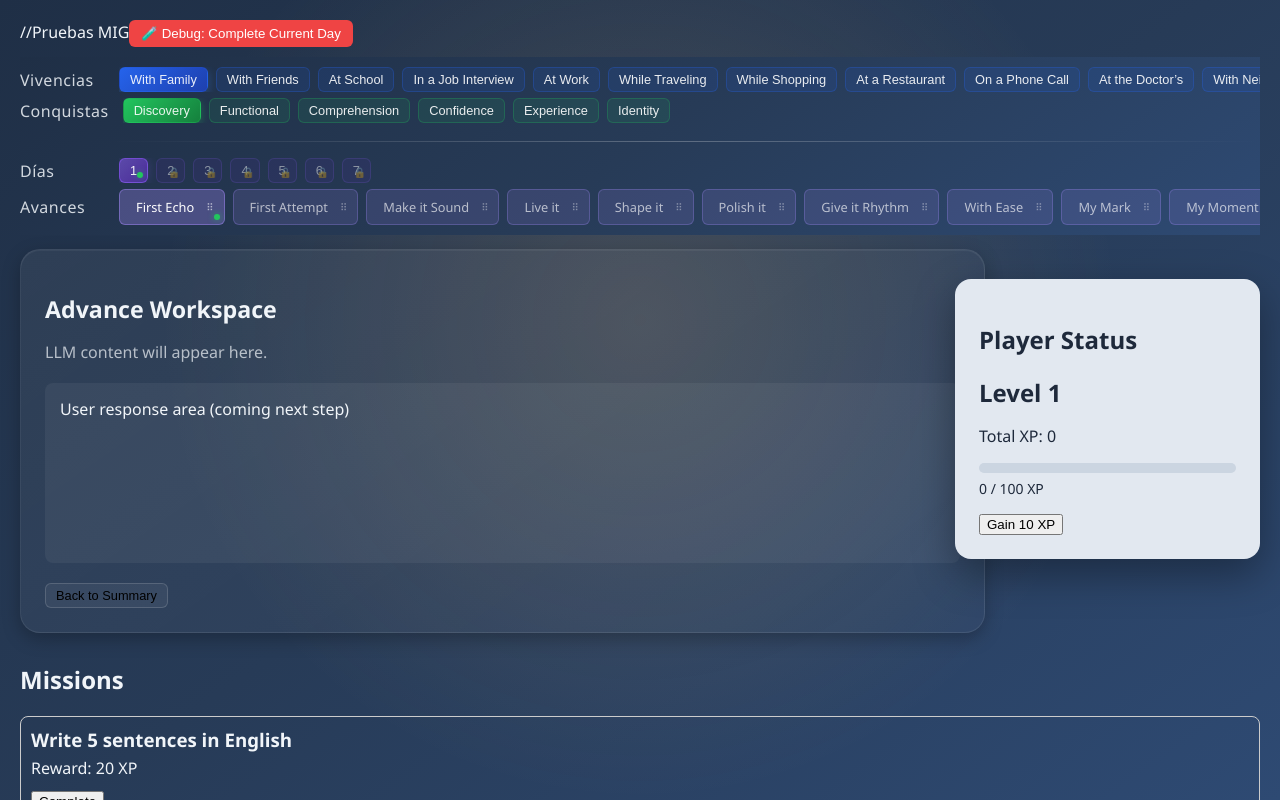
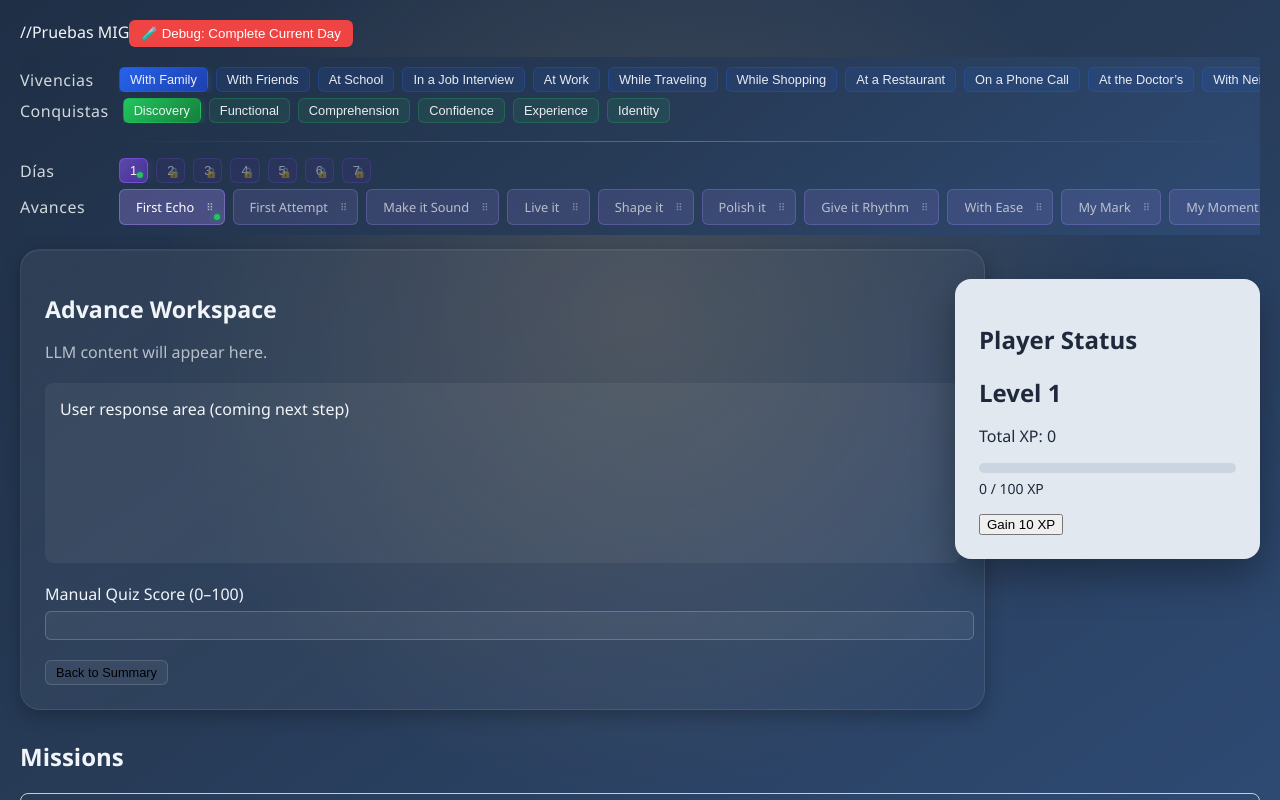
Before and after one commit to mineinfante/english-quest, a React (Vite) app: page / in a window 1280 px wide. Both pictures are taken after a click on the button "Start Advance". Shown: the top 800 px of the page. Built offline with nearby package versions, Linux system fonts and the light colour scheme.

Commit message:
estado estable antes de implementar E2 evaluacion dinamica de dia

```diff
--- a/src/App.jsx
+++ b/src/App.jsx
@@ -5,6 +5,7 @@ import { CONTENT } from "./content"
 import Header from "./components/Header"
 import AdvancePanel from "./components/AdvancePanel.jsx"
 import { createInitialPlayer } from "./state/createInitialPlayer"
+import { resolvePassingScore } from "./engine/passingScoreEngine.js"
 
 function App() {
 
@@ -23,6 +24,7 @@ function App() {
   const [activeVivencia, setActiveVivencia] = useState("family")
   const [activeConquista, setActiveConquista] = useState("A1")
   const [isAdvanceRunning, setIsAdvanceRunning] = useState(false)
+  const [manualScore, setManualScore] = useState("")
 
   // =============================
   // 3️⃣ Derivados
@@ -69,6 +71,16 @@ function App() {
         ]
       : null
 
+  const passingScore = currentAdvance
+    ? resolvePassingScore({
+        vivenciaId: activeVivencia,
+        conquistaId: activeConquista,
+        advanceId: currentAdvance.id
+      })
+    : null
+
+    console.log("Resolved Passing Score:", passingScore)
+
   // =============================
   // 🟣 Día completado
   // =============================
@@ -79,7 +91,11 @@ function App() {
         levelState?.advancesProgress?.[
           `${currentDay}-${advance.id}`
         ]
-      return progress?.finished && progress?.passed
+
+      return (
+        progress?.finished === true &&
+        progress?.passed === true
+      )
     })
 
   // =============================
@@ -159,14 +175,24 @@ console.log("Conquista completed:", isConquistaCompleted)
 
     setPlayer((prev) => {
 
-console.log("After mission:", player)
-
       const vivenciaData = prev.vivencias[activeVivencia]
       const conquistaData = vivenciaData[activeConquista]
 
+      const score = Number(manualScore)
+      if (isNaN(score)) return prev
 
-console.log("Updated advance:", `${currentDay}-${currentAdvance.id}`)
+      const requiredScore = resolvePassingScore({
+        vivenciaId: activeVivencia,
+        conquistaId: activeConquista,
+        advanceId: currentAdvance.id
+      })
 
+      const didPass = score >= requiredScore
+
+      const advanceKey = `${currentDay}-${currentAdvance.id}`
+      const baseXP = 7
+      const bonusXP = didPass ? 3 : 0
+      const totalXP = baseXP + bonusXP
 
       return {
         ...prev,
@@ -176,15 +202,16 @@ console.log("Updated advance:", `${currentDay}-${currentAdvance.id}`)
             ...vivenciaData,
             [activeConquista]: {
               ...conquistaData,
-              xp: conquistaData.xp + xpAmount,
+              xp: conquistaData.xp + totalXP,
               advancesProgress: {
                 ...conquistaData.advancesProgress,
-                [`${currentDay}-${currentAdvance.id}`]: {
-                  ...conquistaData.advancesProgress[
-                    `${currentDay}-${currentAdvance.id}`
-                  ],
+                [advanceKey]: {
+                  ...conquistaData.advancesProgress[advanceKey],
                   finished: true,
-                  passed: true
+                  passed: didPass,
+                  quizScore: score,
+                  attempts:
+                    (conquistaData.advancesProgress[advanceKey]?.attempts || 0) + 1
                 }
               }
             }
@@ -458,6 +485,8 @@ console.log("Updated advance:", `${currentDay}-${currentAdvance.id}`)
           setIsAdvanceRunning={setIsAdvanceRunning}
           advanceProgress={advanceProgress}
           onStartAdvance={handleStartAdvance}
+          manualScore={manualScore}
+          setManualScore={setManualScore}
         />
 
         <div className="player-wrapper">
--- a/src/components/AdvancePanel.jsx
+++ b/src/components/AdvancePanel.jsx
@@ -6,7 +6,9 @@ export default function AdvancePanel({
   isAdvanceRunning,
   setIsAdvanceRunning,
   advanceProgress,
-  onStartAdvance
+  onStartAdvance,
+  manualScore,
+  setManualScore
 }) {
 
   if (!currentAdvance) {
@@ -77,6 +79,28 @@ export default function AdvancePanel({
             </div>
 
             <div style={{ marginTop: "20px" }}>
+              <label style={{ display: "block", marginBottom: "6px" }}>
+                Manual Quiz Score (0–100)
+              </label>
+
+              <input
+                type="number"
+                min="0"
+                max="100"
+                value={manualScore}
+                onChange={(e) => setManualScore(e.target.value)}
+                style={{
+                  padding: "6px",
+                  borderRadius: "6px",
+                  border: "1px solid rgba(255,255,255,0.2)",
+                  background: "rgba(255,255,255,0.05)",
+                  color: "white",
+                  width: "100%"
+                }}
+              />
+            </div>
+
+            <div style={{ marginTop: "20px" }}>
               <button
                 className="tab-button"
                 onClick={() => setIsAdvanceRunning(false)}
--- a/src/components/Header.jsx
+++ b/src/components/Header.jsx
@@ -76,7 +76,7 @@ function SortableAdvanceButton({
         ⠿
       </span>
 
-      {(isActiveProp || isStarted || isFinished) && (
+      {(isActiveProp || isStarted || isPassed || isFailed) && (
         <span
           style={{
             position: "absolute",
--- a/src/content/index.js
+++ b/src/content/index.js
@@ -165,6 +165,8 @@ function generateAdvancesForLevel({ vivenciaId, levelId, context, template }) {
         maxCEFR: levelId
     },
 
+    passingScore: null, // 🔹 N1 opcional (si es null, usará N2 o N3)
+
     buildPrompt: () => `
     You are an English language mentor.
 
@@ -188,7 +190,8 @@ function generateContent() {
   VIVENCIAS_CONFIG.forEach((vivencia) => {
     content[vivencia.id] = {
       meta: {
-        name: vivencia.name
+        name: vivencia.name,
+        passingScore: 70 // 🔹 N3 default por vivencia
       }
     }
 
@@ -202,8 +205,11 @@ function generateContent() {
           //Mínimo 7 días por conquista, cada día debes cumplir todos los avances
           //minDaysRequired: 7,
           minDaysRequired: conquista.minDays,
-          requiredXP: 50
+          requiredXP: 50,
+          passingScore: 75,
+          finalExamPassingScore: 85
         },
+
         advances: generateAdvancesForLevel({
           vivenciaId: vivencia.id,
           levelId: conquista.id,
--- /dev/null
+++ b/src/engine/passingScoreEngine.js
@@ -0,0 +1,56 @@
+/**
+ * Passing Score Resolution Engine
+ *
+ * Jerarquía:
+ * N1 → avance × conquista × vivencia
+ * N2 → conquista × vivencia
+ * N3 → vivencia
+ * Default → 70
+ */
+
+import { CONTENT } from "../content"
+
+/**
+ * Estructura esperada dentro de CONTENT:
+ *
+ * content[vivencia].meta.passingScore                → N3
+ * content[vivencia][conquista].meta.passingScore     → N2
+ * advance.passingScore                               → N1
+ */
+
+const DEFAULT_PASSING_SCORE = 70
+
+export function resolvePassingScore({
+  vivenciaId,
+  conquistaId,
+  advanceId
+}) {
+
+  const vivencia = CONTENT[vivenciaId]
+  if (!vivencia) return DEFAULT_PASSING_SCORE
+
+  const conquista = vivencia[conquistaId]
+  if (!conquista) return DEFAULT_PASSING_SCORE
+
+  const advance = conquista.advances?.find(
+    (a) => a.id === advanceId
+  )
+
+  // 🔹 N1 → avance específico
+  if (advance?.passingScore != null) {
+    return advance.passingScore
+  }
+
+  // 🔹 N2 → conquista
+  if (conquista.meta?.passingScore != null) {
+    return conquista.meta.passingScore
+  }
+
+  // 🔹 N3 → vivencia
+  if (vivencia.meta?.passingScore != null) {
+    return vivencia.meta.passingScore
+  }
+
+  // 🔹 Default global
+  return DEFAULT_PASSING_SCORE
+}
--- a/src/state/createInitialPlayer.js
+++ b/src/state/createInitialPlayer.js
@@ -57,6 +57,12 @@ export function createInitialPlayer() {
           vocabulary: {},
           functions: {}
         },
+        finalExam: {
+          unlocked: false,
+          attempts: 0,
+          score: 0,
+          passed: false
+        },
         advancesOrder,       // ← agregado
         advancesProgress
       }
```
